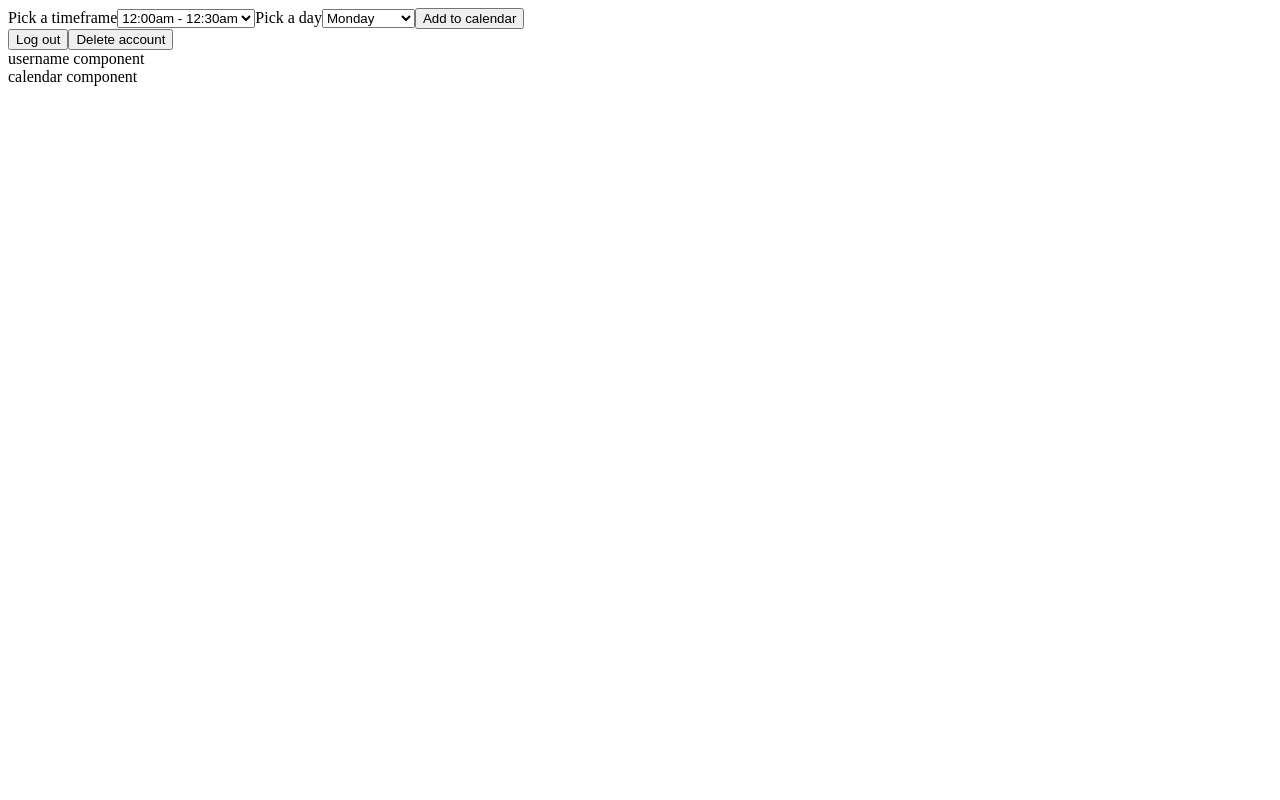
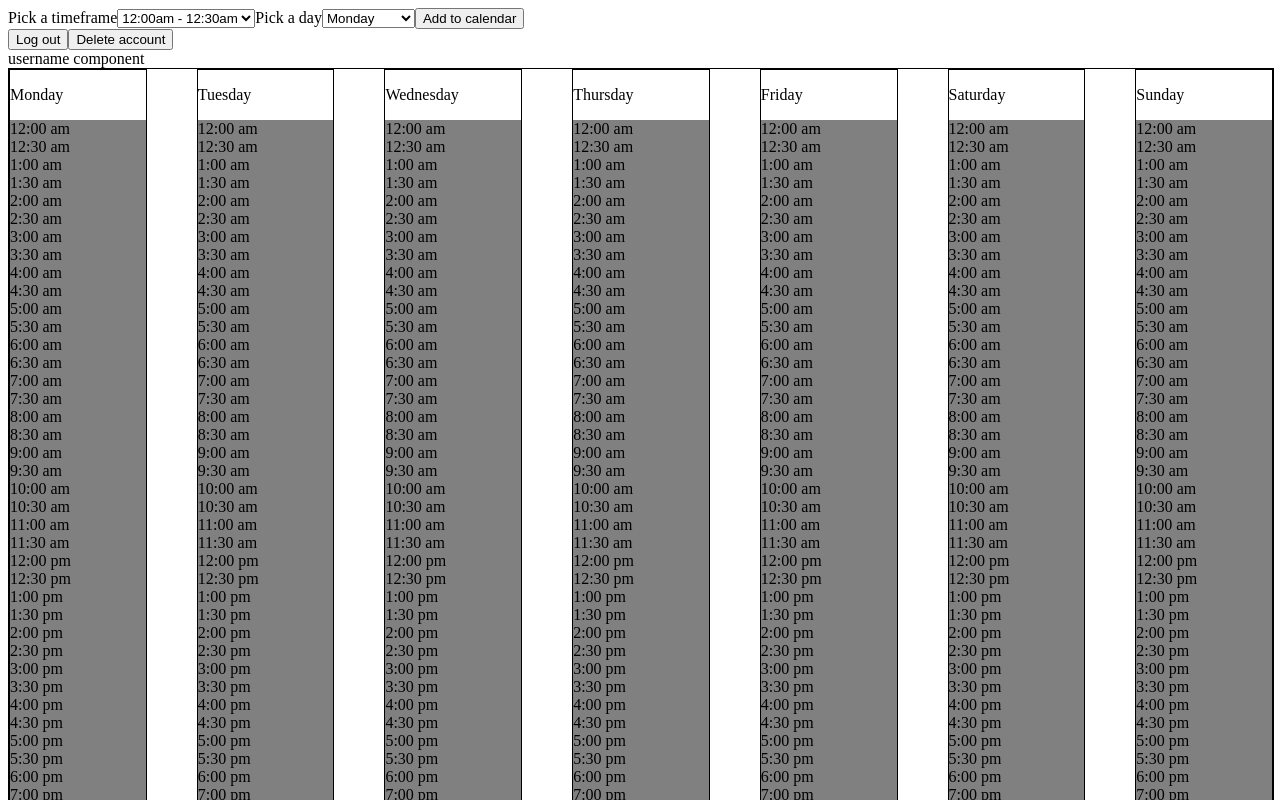
Before and after one commit to Codesmith-Scratch-Project-RLBF/scratch-project, a React app: page / in a window 1280 px wide. Shown: the top 800 px of the page. Built offline with nearby package versions, Linux system fonts and the light colour scheme.

Commit message:
fixed the states

```diff
--- a/client/src/components/Calendar.jsx
+++ b/client/src/components/Calendar.jsx
@@ -1,19 +1,19 @@
 import React from 'react';
 import { useState } from 'react';
 import Day from './Day.jsx';
+import './Calendar.scss';
 
 const Calendar = (props) => {
-  let timeFrames = props.timeFrames;
+  let timeFrames = props.time;
 
   return (
-    <div>
-        <div>calendar component</div>
-      {/* {Object.keys(timeFrames).map((day) => (
-        <div key={day}>
+    <div className="day">
+      {Object.keys(timeFrames).map((day) => (
+        <div className = "dayCalendar" key={day}>
           <p>{day}</p>
           <Day times={timeFrames[day]} />
         </div>
-      ))} */}
+      ))}
     </div>
   );
 };
--- /dev/null
+++ b/client/src/components/Calendar.scss
@@ -0,0 +1,12 @@
+.day {
+  display: flex;
+  gap: 50px;
+  width: 100%;
+  border: 1px solid black;
+  justify-content: center;
+}
+
+.dayCalendar {
+  border: 1px solid black;
+  width: 100%;
+}
--- a/client/src/components/Day.jsx
+++ b/client/src/components/Day.jsx
@@ -56,7 +56,7 @@ const Day = (props) => {
     <div>
       {times.map((element, index) => {
         return (
-          <Time key={index} time={timeSlotArray[index]} isColored={times} />
+          <Time key={index} time={timeSlotArray[index]} isColored={element} />
         );
       })}
     </div>
--- a/client/src/components/Main.jsx
+++ b/client/src/components/Main.jsx
@@ -3,14 +3,18 @@ import Calendar from './Calendar.jsx';
 import Usernames from './usernames.jsx';
 import Button from './button.jsx';
 import Input from './input.jsx';
+import { useSelector } from 'react-redux';
 
 function Main() {
+  const { userName, timeFrames, users } = useSelector((state) => {
+    return state.user;
+  });
   return (
     <div>
       <Input />
       <Button />
-      <Usernames />
-      <Calendar />
+      <Usernames users = {users}/>
+      <Calendar time = {timeFrames}/>
     </div>
   );
 }
--- a/client/src/components/Time.jsx
+++ b/client/src/components/Time.jsx
@@ -1,7 +1,9 @@
 import React from 'react';
+import './Time.scss';
 
 const Time = (props) => {
   const { time, isColored } = props;
+
   return <div className={isColored ? 'fill' : 'empty'}>{time}</div>;
 };
 
--- /dev/null
+++ b/client/src/components/Time.scss
@@ -0,0 +1,7 @@
+.fill {
+  background: red;
+}
+
+.empty {
+  background-color: gray;
+}
--- a/client/src/components/input.jsx
+++ b/client/src/components/input.jsx
@@ -1,17 +1,45 @@
 import React from 'react';
 import { timeframes, daysOfTheWeek } from './timeframes';
+import { addTime } from '../redux/userSlice';
+import { useDispatch, useSelector } from 'react-redux';
+import { useState } from 'react';
+import axios from 'axios';
 
 const Input = () => {
+  const [index, setIndex] = useState();
+  const [day, setDay] = useState();
+  const dispatch = useDispatch();
+
+  const username = useSelector((state) => {
+    return state.user.username;
+  });
+
   const handleAdd = async () => {
+    try{
+    axios.patch(`/users/${username}`);
+    }
+    catch(err){
+
+    }
     //update the corresponding box value from false to true
     //use userReducer function todo that,then ui updates
     //also send the data to the backend with fetch:patch request
+    dispatch(addTime({ index: Number(index), day: day }));
   };
+
+  const handleIndexChange = (event) => {
+    setIndex(event.target.value);
+  };
+
+  const handleDayChange = (event) => {
+    setDay(event.target.value);
+  };
+
   return (
-    <div className='inputContainer'>
+    <div className="inputContainer">
       <label>
         Pick a timeframe
-        <select>
+        <select onChange={handleIndexChange}>
           {timeframes.map((timeframe, index) => {
             return (
               <option key={timeframe} value={index}>
@@ -23,7 +51,7 @@ const Input = () => {
       </label>
       <label>
         Pick a day
-        <select>
+        <select onChange={handleDayChange}>
           {daysOfTheWeek.map((day) => {
             return (
               <option key={day} value={day}>
--- a/client/src/components/usernames.jsx
+++ b/client/src/components/usernames.jsx
@@ -1,14 +1,14 @@
 import React from 'react';
 
 const UserNames = (props) => {
-  const { userNames } = props;
+  const { users } = props;
 
   return (
-    <div className='userNamesContainer'>
+    <div className="userNamesContainer">
       <div>username component</div>
       {/* {userNames.map((userName) => {
         return (
-          <p key={userName} className='userName'>
+          <p key={userName} className="userName">
             {userName}
           </p>
         );
--- a/client/src/redux/store.js
+++ b/client/src/redux/store.js
@@ -2,5 +2,7 @@ import { configureStore } from '@reduxjs/toolkit';
 import userReducer from './userSlice';
 
 export const store = configureStore({
-  reducer: userReducer,
+  reducer: {
+    user: userReducer,
+  },
 });
--- a/client/src/redux/userSlice.js
+++ b/client/src/redux/userSlice.js
@@ -30,6 +30,7 @@ export const userSlice = createSlice({
       state.userName = null;
       state.timeFrames = {};
     },
+
     addTime: (state, action) => {
       const { index, day } = action.payload;
       state.timeFrames[day][index] = true;
@@ -39,6 +40,7 @@ export const userSlice = createSlice({
     },
   },
 });
-export const { signupUser, loginUser, logoutUser } = userSlice.actions;
+export const { signupUser, loginUser, logoutUser, addTime, deleteUser } =
+  userSlice.actions;
 
 export default userSlice.reducer;
--- a/package.json
+++ b/package.json
@@ -13,6 +13,7 @@
   "license": "ISC",
   "dependencies": {
     "@reduxjs/toolkit": "^1.9.5",
+    "axios": "^1.4.0",
     "bcrypt": "^5.1.0",
     "body-parser": "^1.20.2",
     "cookies": "^0.8.0",
```
Also changed, not shown: 1 other file (tests, documents, lock files or other folders).
